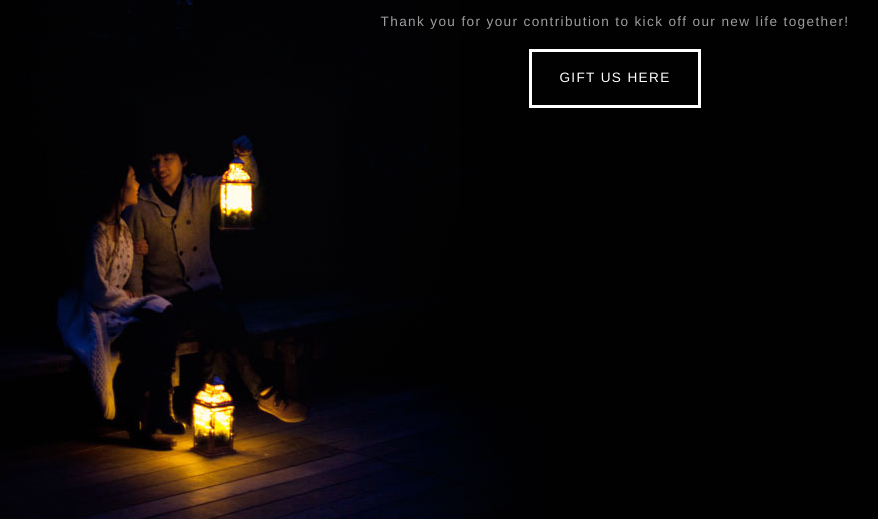
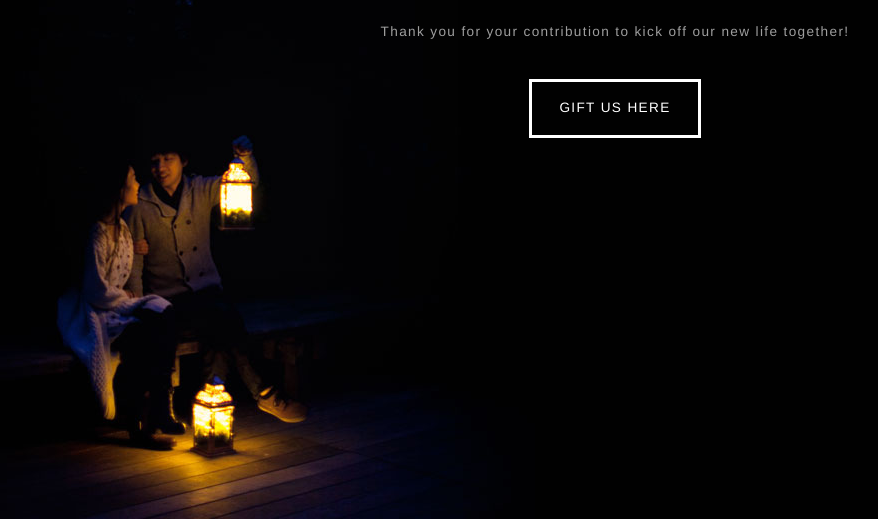
Before and after one commit to elishaterada/wedding, a plain HTML site: page index.html in a window 1280 px wide. Shown: the part 281-800 px from the top of the page, without its empty margins (25-903 px from the left). Drawn offline with Linux system fonts and the light colour scheme.

Commit message:
Fix padding

```diff
--- a/index.html
+++ b/index.html
@@ -49,6 +49,7 @@
       letter-spacing: 0.1em;
       color: #9E9E9E;
       font-weight: 400;
+      padding: 10px 25px;
     }
 
     .title-img {
```
